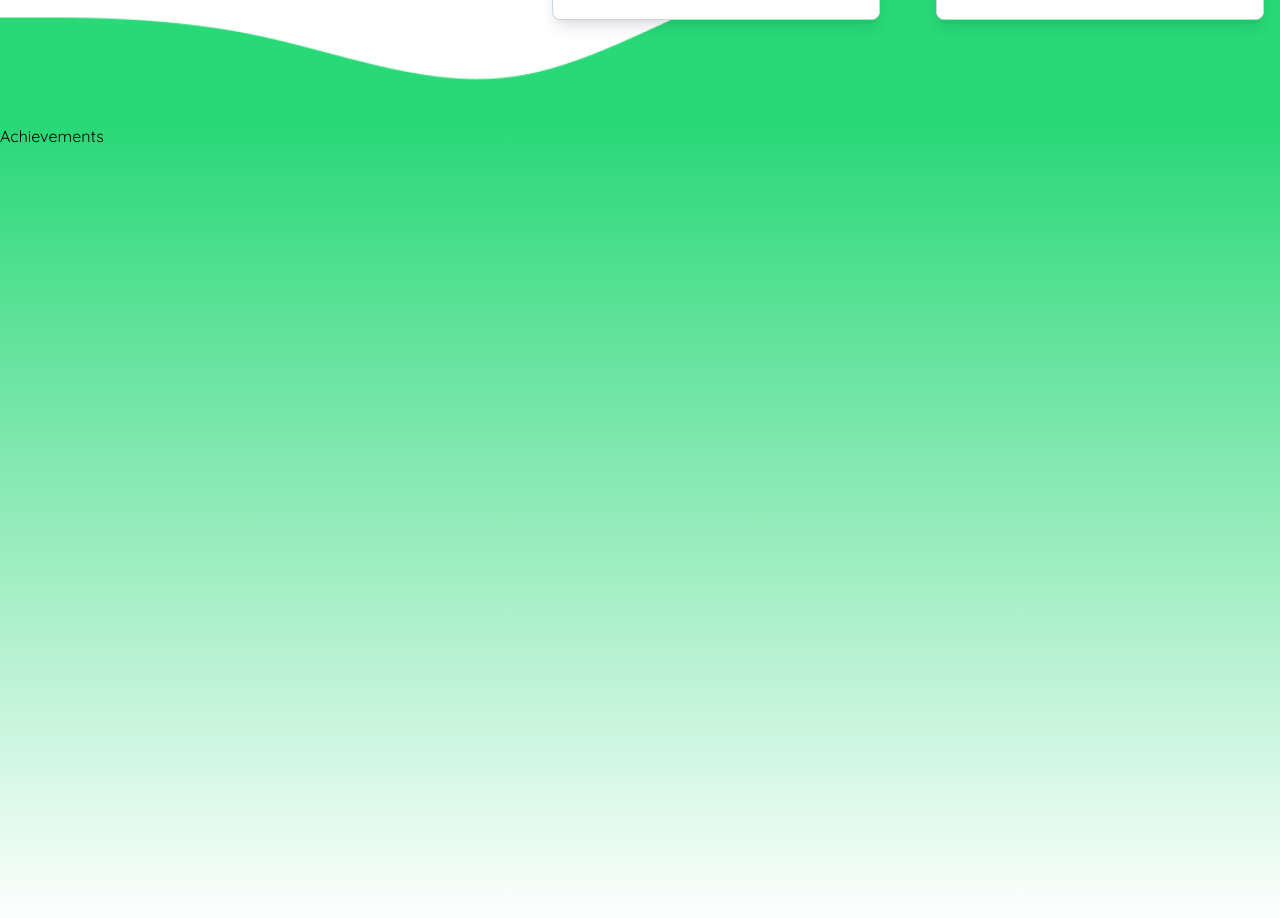
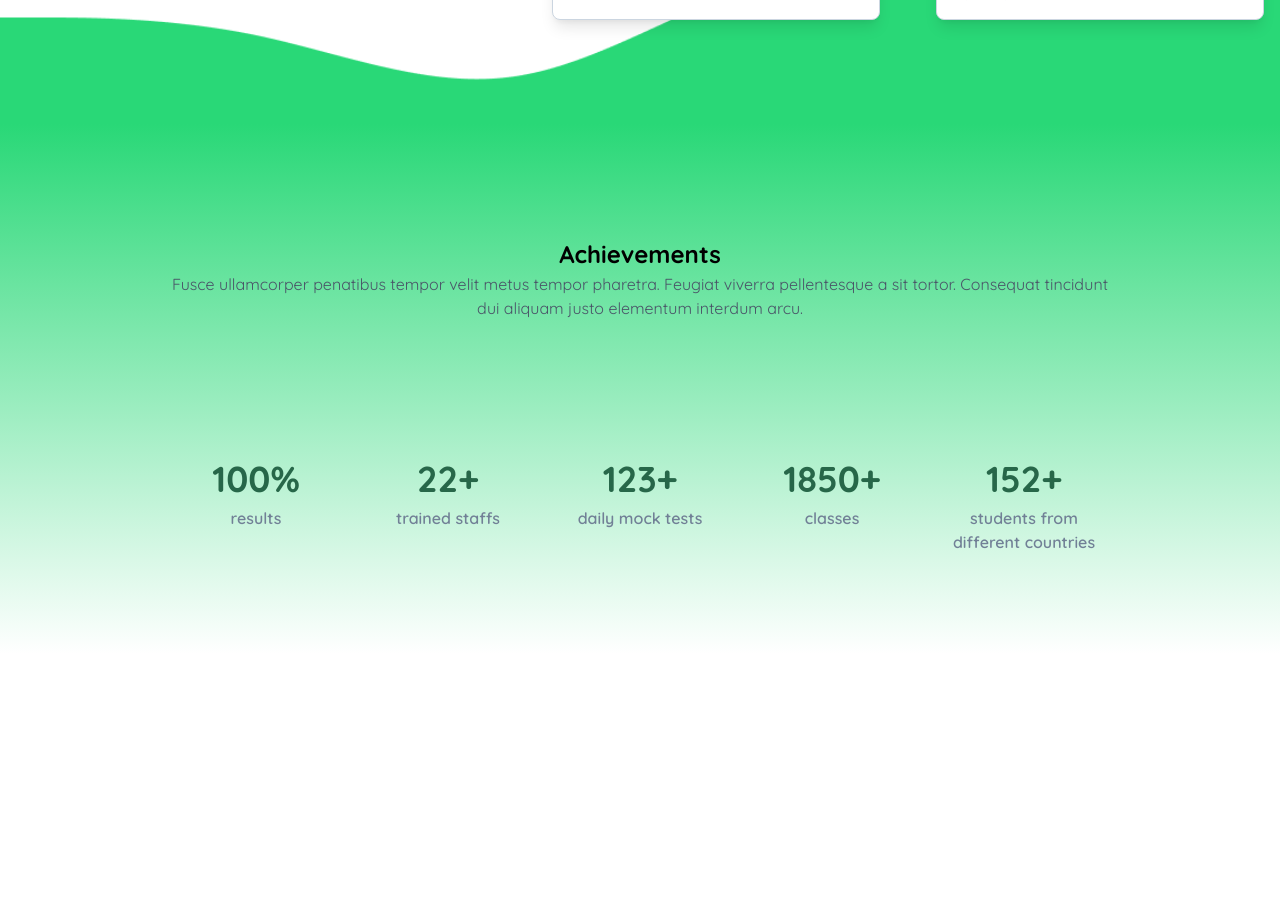
Before and after one commit to dheeraj-murali/zeal-academy, a React (Create React App) app: page / in a window 1280 px wide. Shown: the part 1460-2378 px from the top of the page. After the commit the page ends 2114 px from the top, so only its background shows below. Built offline with nearby package versions, Linux system fonts and the light colour scheme.

Commit message:
feat(achivements): new achivements section
- added achivement counter

```diff
--- /dev/null
+++ b/src/components/counter/index.tsx
@@ -0,0 +1,14 @@
+import React from 'react';
+
+export const Counter = (props: CounterProps) => {
+	const { item } = props;
+
+	return (
+		<div>
+			<h3 className='text-4xl text-green-800 font-bold subpixel-antialiased'>
+				{item.count}
+			</h3>
+			<p className='text-gray-600 font-semibold'>{item.label}</p>
+		</div>
+	);
+};
--- a/src/components/index.ts
+++ b/src/components/index.ts
@@ -1,5 +1,6 @@
 export { Arrow } from './Arrow';
 export { Button } from './Button';
+export { Counter } from './counter';
 export { CourseCard } from './CourseCard';
 export { Input } from './Input';
 export { InputGroup } from './InputGroup';
--- a/src/containers/Achievements/index.tsx
+++ b/src/containers/Achievements/index.tsx
@@ -1,14 +1,35 @@
 import React from 'react';
+import { achievements } from '../../utils/config/achivements';
+import { Counter } from '../../components';
 
 export const Achievements = () => {
 	return (
 		<section
-			className='h-screen w-screen bg-no-repeat bg-cover'
+			className='flex flex-col justify-center w-screen bg-no-repeat bg-cover space-y-10 py-20'
 			style={{
-				backgroundImage: `linear-gradient(180deg, rgb(41, 216, 119) 0%, rgba(255,255,255,1) 100%)`,
+				backgroundImage: `linear-gradient(180deg, rgb(41, 216, 119) 0%, rgba(255,255,255,0) 100%`,
 			}}
 		>
-			Achievements
+			<div className='w-3/4 text-center mx-auto my-8'>
+				<h2 className='text-2xl font-bold antialiased text-current'>
+					Achievements
+				</h2>
+				<p className='text-gray-700'>
+					Fusce ullamcorper penatibus tempor velit metus tempor
+					pharetra. Feugiat viverra pellentesque a sit tortor.
+					Consequat tincidunt dui aliquam justo elementum interdum
+					arcu.
+				</p>
+			</div>
+			<div className='w-3/4 text-center mx-auto pt-10'>
+				<ul className='flex flex-wrap item-center justify-between w-full'>
+					{achievements.map((item, index) => (
+						<li className='p-5 flex-1' key={index}>
+							<Counter item={item} />
+						</li>
+					))}
+				</ul>
+			</div>
 		</section>
 	);
 };
--- a/src/types/global.d.ts
+++ b/src/types/global.d.ts
@@ -20,3 +20,7 @@ declare interface CourseCardProps {
 		description: string;
 	};
 }
+
+declare interface CounterProps {
+	item: { count: string; label: string };
+}
--- /dev/null
+++ b/src/utils/config/achivements.ts
@@ -0,0 +1,22 @@
+export const achievements = [
+	{
+		label: 'results',
+		count: '100%',
+	},
+	{
+		label: 'trained staffs',
+		count: '22+',
+	},
+	{
+		label: 'daily mock tests',
+		count: '123+',
+	},
+	{
+		label: 'classes',
+		count: '1850+',
+	},
+	{
+		label: 'students from different countries',
+		count: '152+',
+	},
+];
```
